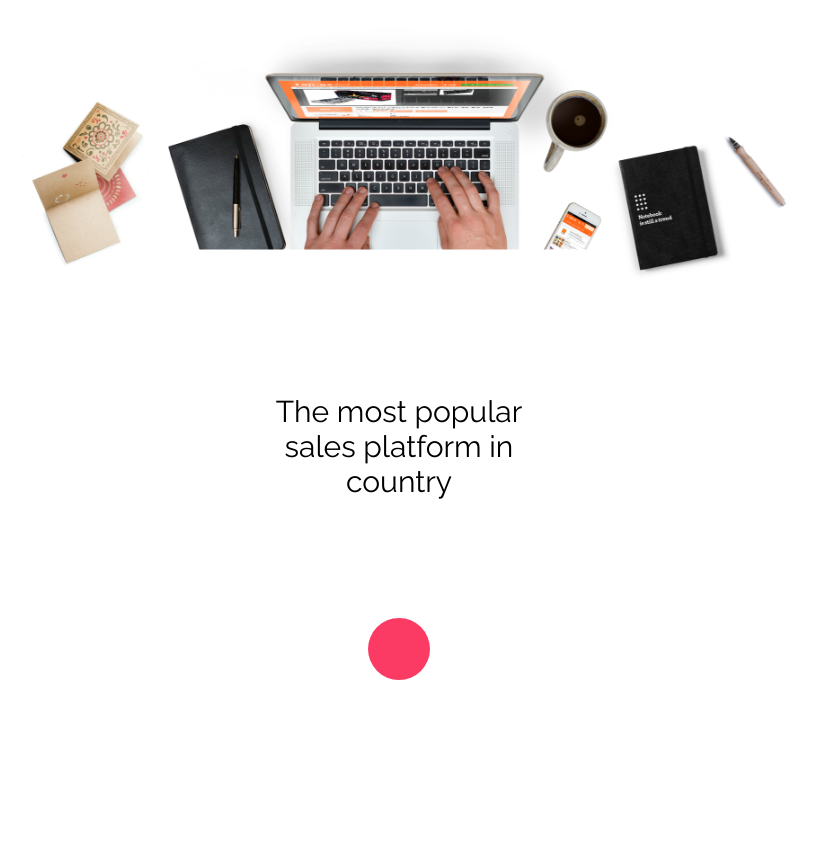
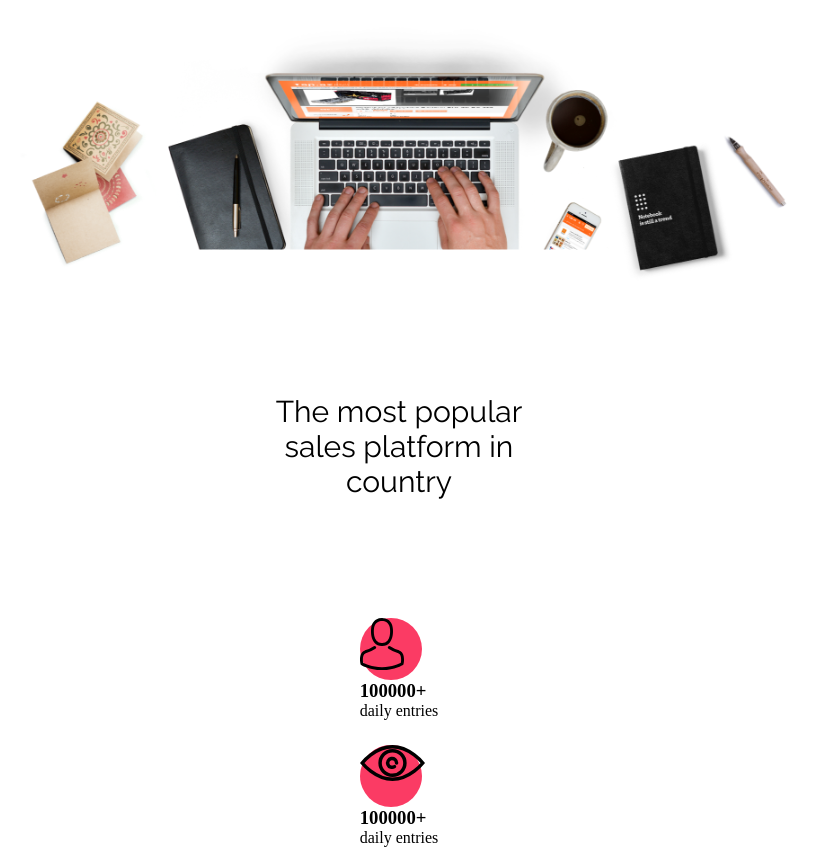
Before and after one commit to Kamil900215/bestshop-mobile, a website: page bestshop mobile/bestshop_mobile/index.html in a window 1280 px wide. Shown: the part 489-1336 px from the top of the page, without its empty margins (241-1058 px from the left). Before the commit the page ends 1169 px from the top, so only its background shows below. Drawn offline with nearby package versions, Linux system fonts and the light colour scheme.

```diff
--- a/bestshop mobile/bestshop_mobile/index.html
+++ b/bestshop mobile/bestshop_mobile/index.html
@@ -43,8 +43,19 @@
 
 <section class="stats">
     <h2>The most popular sales platform in country</h2>
+<div class="stats__boxes">
     <div class="circle">
-
+        <img class="stats__img" src="./images/Person.svg" alt="">
+    </div>
+    <h3>100000+</h3>
+    <p>daily entries</p>
+</div>
+    <div class="stats__boxes">
+        <div class="circle">
+            <img class="stats__img" src="./images/Eye.svg" alt="">
+        </div>
+        <h3>100000+</h3>
+        <p>daily entries</p>
     </div>
 </section>
 </body>
--- a/bestshop mobile/bestshop_mobile/scss/elements/_statistics.scss
+++ b/bestshop mobile/bestshop_mobile/scss/elements/_statistics.scss
@@ -6,15 +6,41 @@
   align-content: center;
   h2{
     text-align: center;
-    margin: 3.125em auto;
+    margin: 3.125em auto .5em auto;
     max-width: 9.93em;
     @include releway(30px, #000, 0, normal);
   }
-  .circle{
-    margin-top: 1.5625em;
-    width: 3.875em;
-    height: 3.875em;
-    border-radius: 3.875em;
-    background-color: $color-reddish;
+  .stats__boxes{
+    display: flex;
+    flex-direction: column;
+    align-items: center;
+    %circle--holder{
+      width: 3.875em;
+      height: 3.875em;
+      border-radius: 3.875em;
+      display: flex;
+      align-items: center;
+      justify-content: center;
+    }
+    .circle{
+      margin-top: 1.5625em;
+      @extend %circle--holder;
+      background-color: $color-reddish;
+    }
+    .circle:nth-child(2) {
+      background-color: $primary-color;
+    }
+    .stats__img{
+      position: relative;
+      left: 38%;
+
+    }
+    h3{
+      @include releway(1.25em, #000, 0.3725em, normal);
+      margin: 0.5em auto 0.5em auto;
+    }
+    p{
+      @include releway(1em, $color-lightgray, 0, normal);
+    }
   }
 }
```
